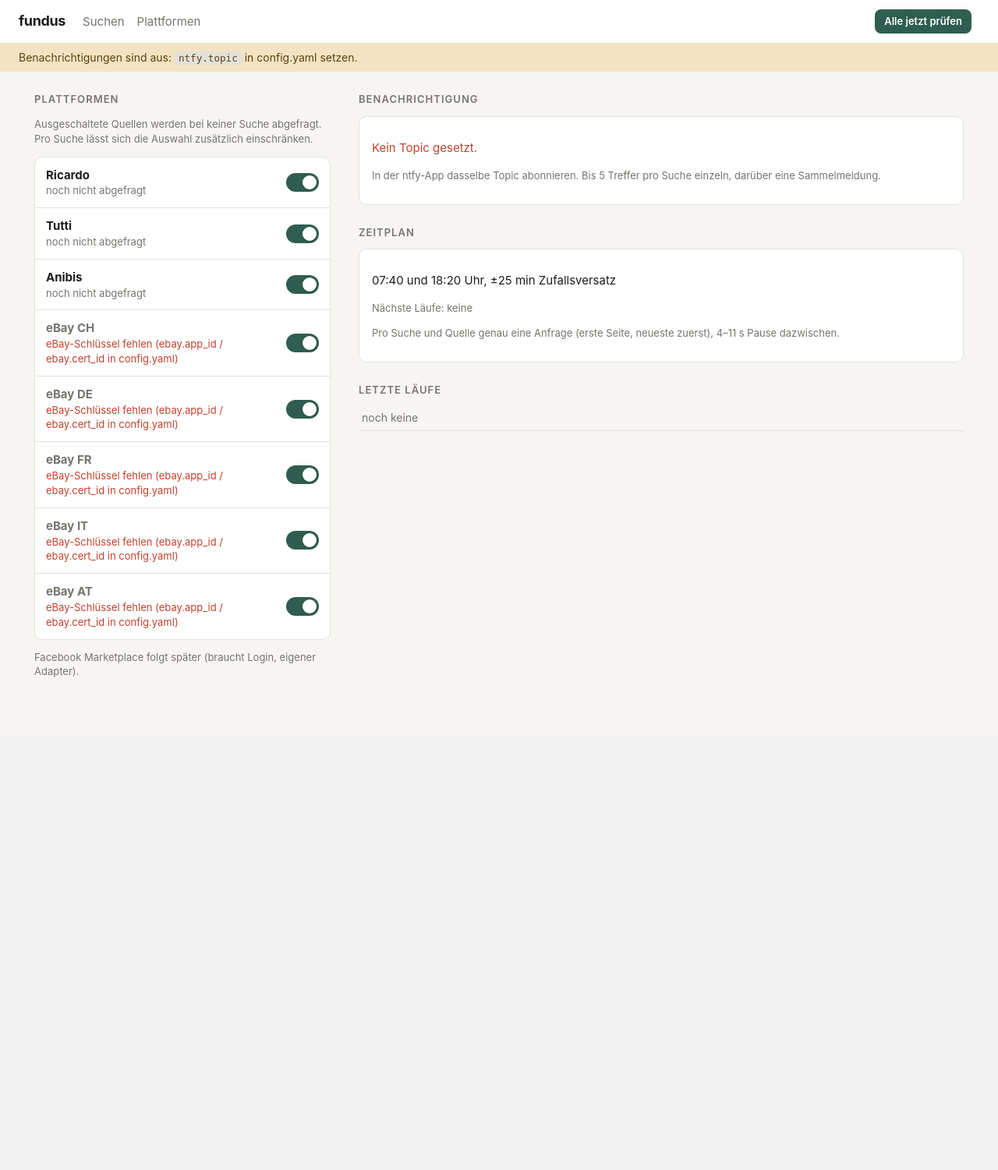
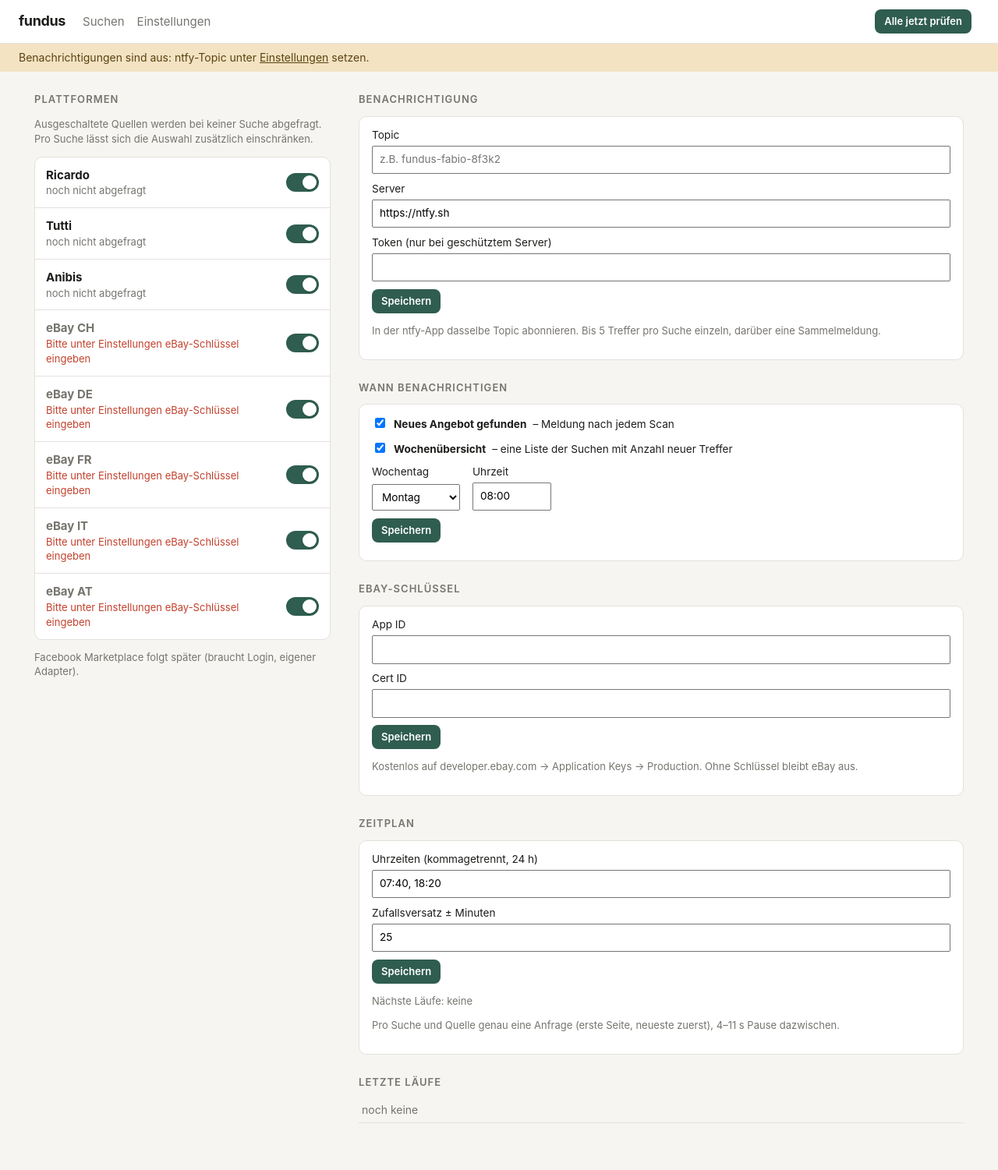
Before and after one commit to ak8adi/fund, a FastAPI app: page /settings in a window 1280 px wide. Shown: the whole page at 78% size. Before the commit the page ends 869 px from the top, so only its background shows below. Run offline with FastAPI, Linux system fonts and the light colour scheme; data comes from the database, SQL or seed files in the repository; data that the repository does not hold is empty.

Commit message:
Ricardo-Fix, Einstellungen in der App, Zeitplan und Benachrichtigungsoptionen
- Ricardo: Next.js-App-Router-Daten (self.__next_f.push) im Extraktor lesen
- Einstellungen: ntfy, eBay-Schlüssel und Scan-Zeiten direkt in der Weboberfläche
- Benachrichtigung: Meldung bei neuem Angebot, Wochenübersicht, aktiv/passiv pro Suche
- Suche löschen mit Bestätigung auf der Seite statt confirm()

Co-Authored-By: Claude Sonnet 5.5 <noreply@anthropic.com>

```diff
--- a/fundus/adapters/ebay.py
+++ b/fundus/adapters/ebay.py
@@ -47,7 +47,7 @@ class EbayAdapter(Adapter):
         e = self.cfg["ebay"]
         if e.get("app_id") and e.get("cert_id"):
             return True, ""
-        return False, "eBay-Schlüssel fehlen (ebay.app_id / ebay.cert_id in config.yaml)"
+        return False, "Bitte unter Einstellungen eBay-Schlüssel eingeben"
 
     def _get_token(self) -> str:
         with _token_lock:
--- a/fundus/web/app.py
+++ b/fundus/web/app.py
@@ -3,6 +3,7 @@
 from __future__ import annotations
 
 import logging
+import re
 from contextlib import asynccontextmanager
 from datetime import datetime, timezone
 from pathlib import Path
@@ -15,9 +16,9 @@ from fastapi.templating import Jinja2Templates
 
 from .. import db, runner
 from ..adapters import all_adapters
-from ..config import get_config
-from ..notify import format_price, send_test
-from ..scheduler import next_runs, start_scheduler
+from ..config import get_config, save_settings
+from ..notify import format_price, send_test, send_weekly
+from ..scheduler import apply_schedule, next_runs, start_scheduler
 from ..trust import LEVELS
 
 log = logging.getLogger(__name__)
@@ -209,13 +210,17 @@ def status(request: Request):
 
 
 @app.get("/settings", response_class=HTMLResponse)
-def settings(request: Request, test: str | None = None):
+def settings(request: Request, test: str | None = None, saved: str | None = None):
     cfg = get_config()
     return templates.TemplateResponse(request, "settings.html", _ctx(
         request,
         sources=runner.available_sources(cfg),
         cfg=cfg,
+        searches=db.list_searches(),
+        weekdays=[("mon", "Montag"), ("tue", "Dienstag"), ("wed", "Mittwoch"), ("thu", "Donnerstag"),
+                  ("fri", "Freitag"), ("sat", "Samstag"), ("sun", "Sonntag")],
         test=test,
+        saved=saved,
         runs=db.last_runs(8),
     ))
 
@@ -233,3 +238,55 @@ def toggle_platform(request: Request, name: str):
 def ntfy_test():
     ok = send_test(get_config())
     return RedirectResponse(f"/settings?test={'ok' if ok else 'fail'}", status_code=303)
+
+
+@app.post("/settings/ntfy")
+def save_ntfy(server: str = Form("https://ntfy.sh"), topic: str = Form(""), token: str = Form("")):
+    save_settings("ntfy", {"server": server.strip() or "https://ntfy.sh", "topic": topic.strip(), "token": token.strip()})
+    return RedirectResponse("/settings?saved=ntfy", status_code=303)
+
+
+@app.post("/settings/ebay")
+def save_ebay(app_id: str = Form(""), cert_id: str = Form("")):
+    save_settings("ebay", {"app_id": app_id.strip(), "cert_id": cert_id.strip()})
+    return RedirectResponse("/settings?saved=ebay", status_code=303)
+
+
+@app.post("/settings/schedule")
+def save_schedule(times: str = Form(""), jitter_minutes: str = Form("0")):
+    parts = [t for t in re.split(r"[,;\s]+", times.strip()) if t]
+    valid = []
+    for t in parts:
+        m = re.fullmatch(r"(\d{1,2})[:.](\d{2})", t)
+        if not m or int(m[1]) > 23 or int(m[2]) > 59:
+            return RedirectResponse("/settings?saved=schedule-error", status_code=303)
+        valid.append(f"{int(m[1]):02d}:{m[2]}")
+    jitter = int(jitter_minutes) if jitter_minutes.strip().isdigit() else 0
+    valid = sorted(set(valid))
+    save_settings("schedule", {"times": valid, "jitter_minutes": min(jitter, 120)})
+    apply_schedule(state["scheduler"], get_config())
+    return RedirectResponse("/settings?saved=schedule", status_code=303)
+
+
+@app.post("/settings/notify")
+async def save_notify(request: Request):
+    form = await request.form()
+    m = re.fullmatch(r"(\d{1,2})[:.](\d{2})", str(form.get("weekly_time", "")).strip())
+    if not m or int(m[1]) > 23 or int(m[2]) > 59:
+        return RedirectResponse("/settings?saved=notify-error", status_code=303)
+    day = str(form.get("weekly_day", "mon"))
+    save_settings("ntfy", {
+        "on_new": "on_new" in form, "weekly": "weekly" in form,
+        "weekly_day": day if day in {"mon", "tue", "wed", "thu", "fri", "sat", "sun"} else "mon",
+        "weekly_time": f"{int(m[1]):02d}:{m[2]}",
+    })
+    for s in db.list_searches():
+        db.set_search_notify(s["id"], f"new_{s['id']}" in form, f"weekly_{s['id']}" in form)
+    apply_schedule(state["scheduler"], get_config())
+    return RedirectResponse("/settings?saved=notify", status_code=303)
+
+
+@app.post("/ntfy/weekly")
+def weekly_now():
+    ok = send_weekly(get_config(), db.weekly_summary())
+    return RedirectResponse(f"/settings?test={'ok' if ok else 'fail'}", status_code=303)
--- a/fundus/web/static/style.css
+++ b/fundus/web/static/style.css
@@ -55,6 +55,7 @@ main { max-width: 1240px; margin: 0 auto; padding: 0 24px 60px; }
 .btn.small { padding: 6px 12px; font-size: 13px; }
 .btn.ghost { background: transparent; color: var(--ink); border: 1px solid var(--line); }
 .btn.danger { color: var(--warn); }
+.btn.danger:not(.ghost) { background: var(--warn); color: #fff; }
 button.link { background: none; border: 0; color: var(--muted); cursor: pointer; font: inherit; text-decoration: underline; padding: 0; margin-left: 6px; }
 
 .pill { display: inline-block; font-size: 12px; padding: 1px 8px; border-radius: 99px; background: var(--line); color: var(--ink); font-weight: 600; }
@@ -121,3 +122,17 @@ details[open].card summary { margin-bottom: 12px; }
 
 .runs { width: 100%; border-collapse: collapse; font-size: 14px; }
 .runs td { padding: 6px 4px; border-bottom: 1px solid var(--line); }
+
+/* Einstellungen-Formulare & Inline-Bestätigung */
+form.stack { display: grid; gap: .6rem; margin-bottom: .6rem; }
+form.stack label { display: grid; gap: .2rem; font-size: .85rem; }
+form.stack input { padding: .4rem .5rem; font: inherit; }
+details.inline-confirm { display: inline-block; }
+details.inline-confirm summary { list-style: none; cursor: pointer; display: inline-block; }
+details.inline-confirm summary::-webkit-details-marker { display: none; }
+details.inline-confirm[open] > summary { display: none; }
+form.stack label.check { display: flex; gap: .5rem; align-items: baseline; }
+form.stack .row { display: flex; gap: 1rem; }
+form.stack select { padding: .4rem .5rem; font: inherit; }
+table.runs th.left { text-align: left; }
+table.runs td.c, table.runs th { text-align: center; }
--- a/fundus/web/templates/base.html
+++ b/fundus/web/templates/base.html
@@ -12,14 +12,14 @@
     <a href="/" class="brand">fundus</a>
     <nav>
       <a href="/">Suchen</a>
-      <a href="/settings">Plattformen</a>
+      <a href="/settings">Einstellungen</a>
     </nav>
     <div id="status" hx-get="/status" hx-trigger="every 4s" hx-swap="innerHTML">
       {% include "_status.html" %}
     </div>
   </header>
   {% if not ntfy_ok %}
-  <p class="banner">Benachrichtigungen sind aus: <code>ntfy.topic</code> in config.yaml setzen.</p>
+  <p class="banner">Benachrichtigungen sind aus: ntfy-Topic unter <a href="/settings">Einstellungen</a> setzen.</p>
   {% endif %}
   <main>
     {% block content %}{% endblock %}
--- a/fundus/web/templates/settings.html
+++ b/fundus/web/templates/settings.html
@@ -1,5 +1,5 @@
 {% extends "base.html" %}
-{% block title %}Plattformen – fundus{% endblock %}
+{% block title %}Einstellungen – fundus{% endblock %}
 {% block content %}
 <section class="grid-2">
   <div>
@@ -13,19 +13,71 @@
   <div>
     <h2>Benachrichtigung</h2>
     <div class="card">
+      <form method="post" action="/settings/ntfy" class="stack">
+        <label>Topic <input name="topic" value="{{ cfg.ntfy.topic }}" placeholder="z.B. fundus-fabio-8f3k2" autocomplete="off"></label>
+        <label>Server <input name="server" value="{{ cfg.ntfy.server }}"></label>
+        <label>Token (nur bei geschütztem Server) <input name="token" value="{{ cfg.ntfy.token }}" autocomplete="off"></label>
+        <div><button class="btn small">Speichern</button>
+        {% if saved == 'ntfy' %}<span class="ok small">gespeichert</span>{% endif %}</div>
+      </form>
       {% if cfg.ntfy.topic %}
-        <p>ntfy-Topic: <code>{{ cfg.ntfy.topic }}</code> auf {{ cfg.ntfy.server }}</p>
-        <form method="post" action="/ntfy/test" class="inline"><button class="btn small">Testmeldung senden</button></form>
+        <form method="post" action="/ntfy/test" class="inline"><button class="btn small ghost">Testmeldung senden</button></form>
         {% if test == 'ok' %}<span class="ok small">gesendet</span>{% elif test == 'fail' %}<span class="warn small">fehlgeschlagen – Log prüfen</span>{% endif %}
-      {% else %}
-        <p class="warn">Kein Topic gesetzt.</p>
       {% endif %}
       <p class="muted small">In der ntfy-App dasselbe Topic abonnieren. Bis {{ cfg.ntfy.max_per_search }} Treffer pro Suche einzeln, darüber eine Sammelmeldung.</p>
     </div>
 
+    <h2>Wann benachrichtigen</h2>
+    <div class="card">
+      <form method="post" action="/settings/notify" class="stack">
+        <label class="check"><input type="checkbox" name="on_new" {{ 'checked' if cfg.ntfy.on_new }}> <b>Neues Angebot gefunden</b> – Meldung nach jedem Scan</label>
+        <label class="check"><input type="checkbox" name="weekly" {{ 'checked' if cfg.ntfy.weekly }}> <b>Wochenübersicht</b> – eine Liste der Suchen mit Anzahl neuer Treffer</label>
+        <div class="row">
+          <label>Wochentag <select name="weekly_day">
+            {% for k, v in weekdays %}<option value="{{ k }}" {{ 'selected' if cfg.ntfy.weekly_day == k }}>{{ v }}</option>{% endfor %}
+          </select></label>
+          <label>Uhrzeit <input name="weekly_time" value="{{ cfg.ntfy.weekly_time }}" size="5"></label>
+        </div>
+        {% if searches %}
+        <table class="runs">
+          <tr><th class="left">Suche</th><th>Neues Angebot</th><th>Wochenübersicht</th></tr>
+          {% for s in searches %}
+          <tr>
+            <td>{{ s.query }}{% if not s.active %} <span class="muted small">(pausiert)</span>{% endif %}</td>
+            <td class="c"><input type="checkbox" name="new_{{ s.id }}" {{ 'checked' if s.notify_new }} title="aktiv / passiv"></td>
+            <td class="c"><input type="checkbox" name="weekly_{{ s.id }}" {{ 'checked' if s.notify_weekly }} title="aktiv / passiv"></td>
+          </tr>
+          {% endfor %}
+        </table>
+        <p class="muted small">Haken = aktiv, kein Haken = passiv (Treffer erscheinen weiterhin hier in der App).</p>
+        {% endif %}
+        <div><button class="btn small">Speichern</button>
+        {% if saved == 'notify' %}<span class="ok small">gespeichert</span>{% elif saved == 'notify-error' %}<span class="warn small">Ungültige Uhrzeit – Format HH:MM</span>{% endif %}</div>
+      </form>
+      {% if cfg.ntfy.topic %}
+      <form method="post" action="/ntfy/weekly" class="inline"><button class="btn small ghost">Wochenübersicht jetzt senden</button></form>
+      {% endif %}
+    </div>
+
+    <h2>eBay-Schlüssel</h2>
+    <div class="card">
+      <form method="post" action="/settings/ebay" class="stack">
+        <label>App ID <input name="app_id" value="{{ cfg.ebay.app_id }}" autocomplete="off"></label>
+        <label>Cert ID <input name="cert_id" value="{{ cfg.ebay.cert_id }}" autocomplete="off"></label>
+        <div><button class="btn small">Speichern</button>
+        {% if saved == 'ebay' %}<span class="ok small">gespeichert</span>{% endif %}</div>
+      </form>
+      <p class="muted small">Kostenlos auf developer.ebay.com → Application Keys → Production. Ohne Schlüssel bleibt eBay aus.</p>
+    </div>
+
     <h2>Zeitplan</h2>
     <div class="card">
-      <p>{{ cfg.schedule.times | join(' und ') }} Uhr, ±{{ cfg.schedule.jitter_minutes }} min Zufallsversatz</p>
+      <form method="post" action="/settings/schedule" class="stack">
+        <label>Uhrzeiten (kommagetrennt, 24 h) <input name="times" value="{{ cfg.schedule.times | join(', ') }}" placeholder="07:40, 18:20"></label>
+        <label>Zufallsversatz ± Minuten <input name="jitter_minutes" type="number" min="0" max="120" value="{{ cfg.schedule.jitter_minutes }}"></label>
+        <div><button class="btn small">Speichern</button>
+        {% if saved == 'schedule' %}<span class="ok small">gespeichert</span>{% elif saved == 'schedule-error' %}<span class="warn small">Ungültige Uhrzeit – Format HH:MM</span>{% endif %}</div>
+      </form>
       <p class="muted small">Nächste Läufe: {% for t in next_runs %}{{ t | clock }}{% if not loop.last %}, {% endif %}{% else %}keine{% endfor %}</p>
       <p class="muted small">Pro Suche und Quelle genau eine Anfrage (erste Seite, neueste zuerst), {{ cfg.request_delay[0] }}–{{ cfg.request_delay[1] }} s Pause dazwischen.</p>
     </div>
```
Also changed, not shown: fundus/adapters/extract.py (+20 -0 lines), fundus/config.py (+18 -1 lines), fundus/db.py (+26 -2 lines), fundus/notify.py (+15 -0 lines), fundus/scheduler.py (+36 -9 lines), fundus/web/templates/search.html (+8 -4 lines), tests/test_extract.py (+14 -0 lines).
